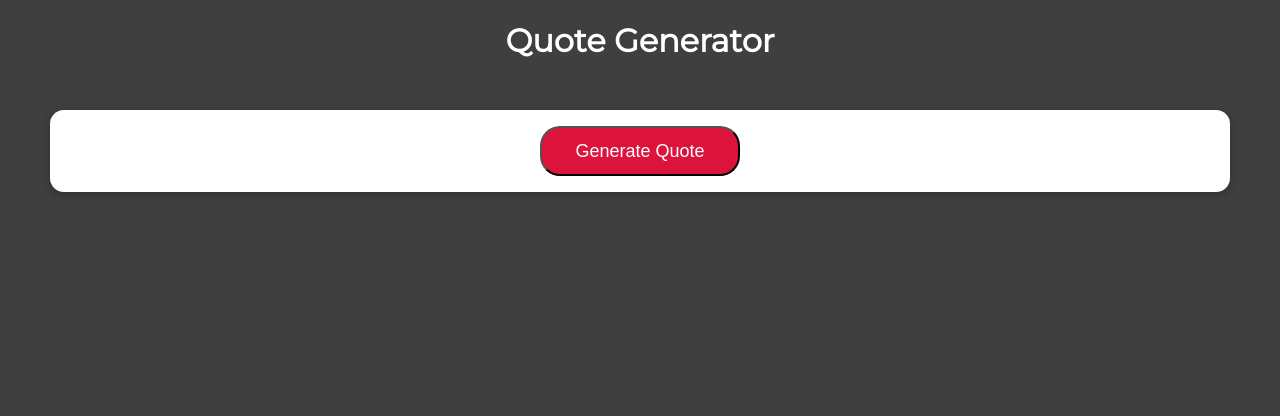
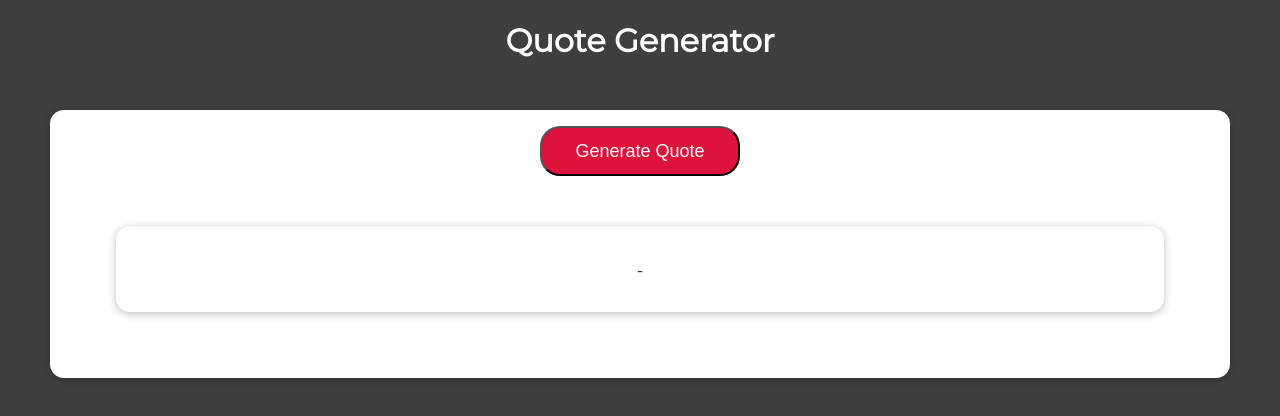
Before and after one commit to ShivangPatel2602/quote-generator, a React (Create React App) app: page / in a window 1280 px wide. Shown: the top 416 px of the page. Built offline with nearby package versions, Linux system fonts and the light colour scheme.

Commit message:
Added component folder for rendering the quote

```diff
--- a/src/components/Render/Render.js
+++ b/src/components/Render/Render.js
@@ -1,6 +1,7 @@
 import React from "react";
 import Card from "../Card/Card";
 import Button from "../Button/Button";
+import RenderQuote from "./RenderQuote";
 
 import "./Render.module.css";
 
@@ -10,6 +11,7 @@ const Render = () => {
       <h1>Quote Generator</h1>
       <Card>
         <Button />
+        <RenderQuote />
       </Card>
     </div>
   );
--- /dev/null
+++ b/src/components/Render/RenderQuote.css
@@ -0,0 +1,3 @@
+.align {
+    text-align: right;
+}
--- /dev/null
+++ b/src/components/Render/RenderQuote.js
@@ -0,0 +1,15 @@
+import React from "react";
+import Card from "../Card/Card";
+
+import classes from "./RenderQuote.css";
+
+const RenderQuote = (props) => {
+  return (
+    <Card>
+      <h3>{props.quote}</h3>
+      <p className={classes.align}>- {props.who}</p>
+    </Card>
+  );
+};
+
+export default RenderQuote;
```
